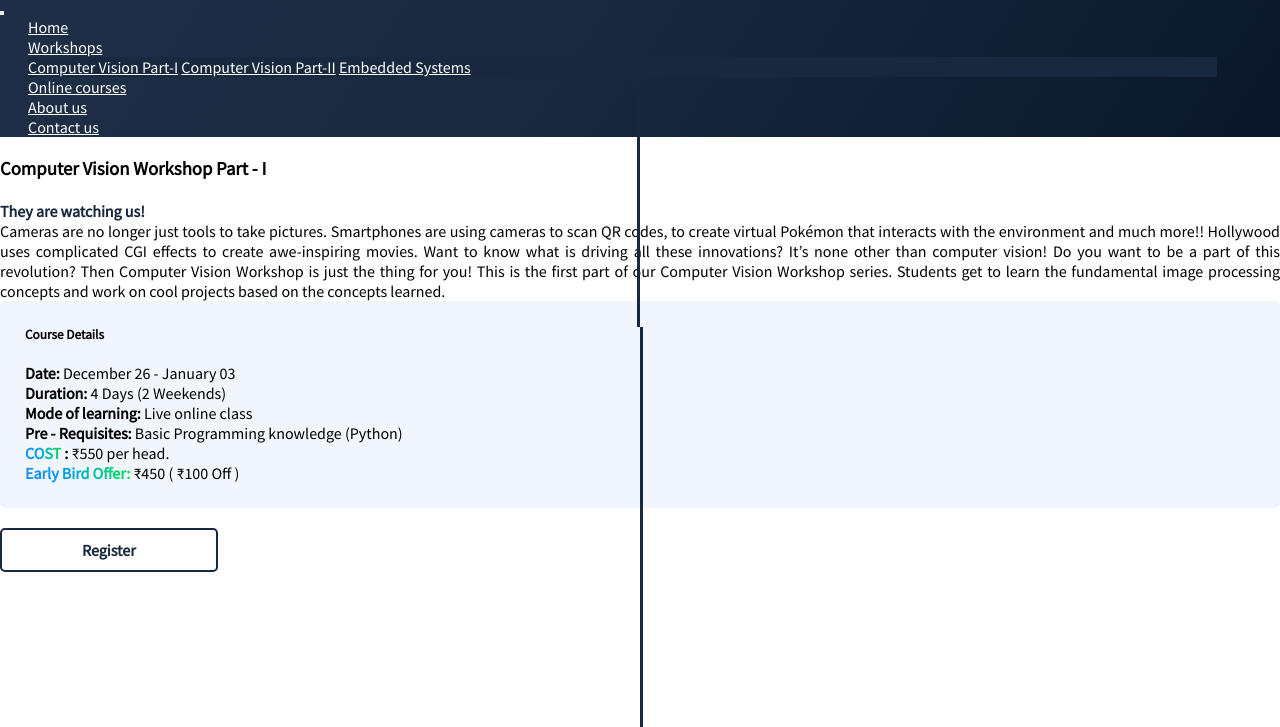
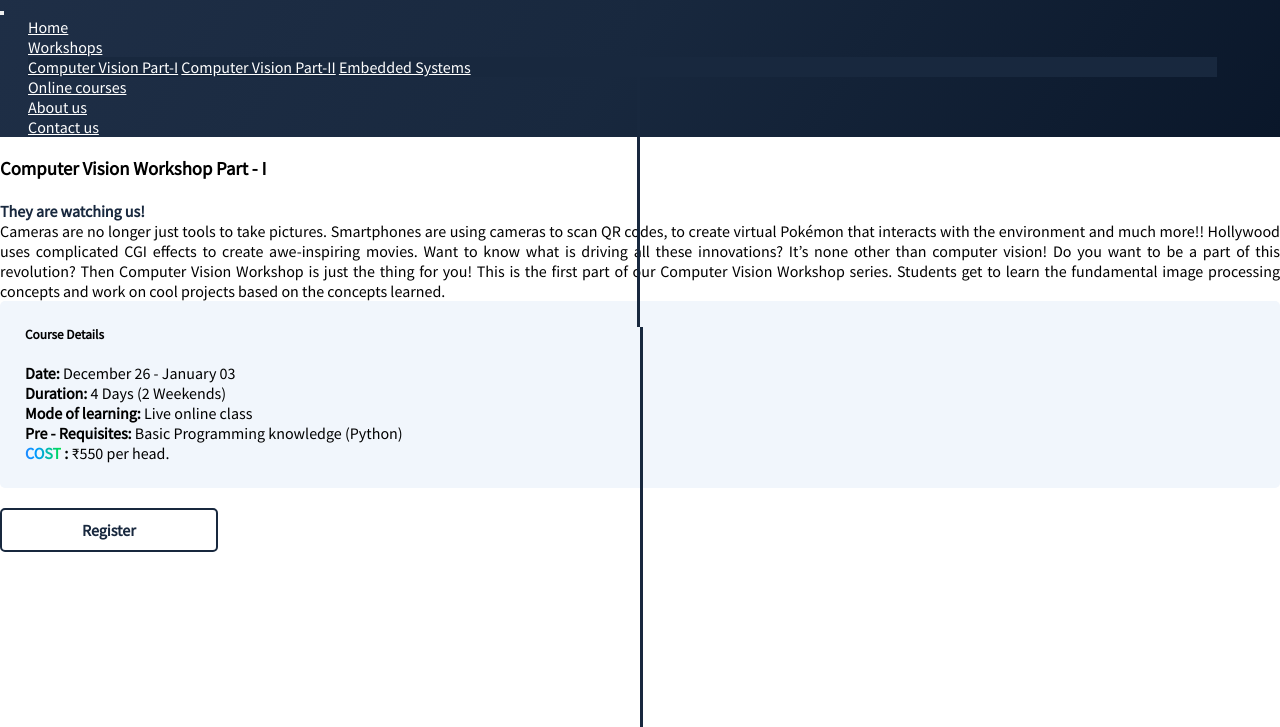
Before and after one commit to falconeducation/falconeducation, a plain HTML site: page cvworkshop1.html in a window 1280 px wide. Shown: the part 73-800 px from the top of the page. Drawn offline with nearby package versions, Linux system fonts and the light colour scheme; some packages are replaced by stand-ins of ours; a script that the page names is missing.

Commit message:
Update cvworkshop1.html

```diff
--- a/cvworkshop1.html
+++ b/cvworkshop1.html
@@ -71,7 +71,6 @@
                         <strong>Pre - Requisites: </strong> Basic Programming knowledge (Python)<br />
                         <strong><span class="rainbow_text_animated">COST</span> : </strong> ₹550 per head.
                         <br />
-                        <strong><span class="rainbow_text_animated">Early Bird Offer:</span></strong> ₹450 ( ₹100 Off )
                     </p>
                 </div>
                 <br>
```
